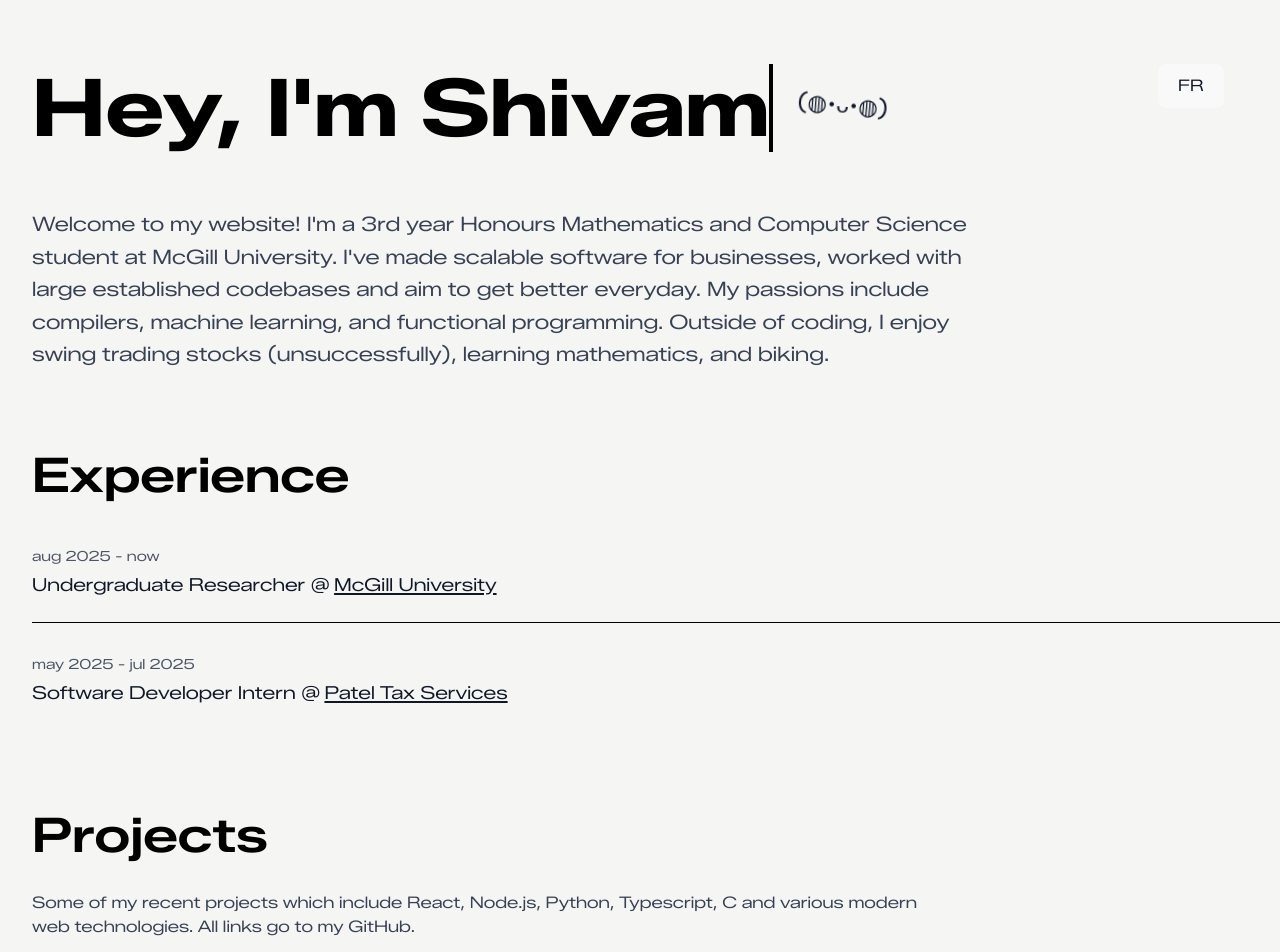
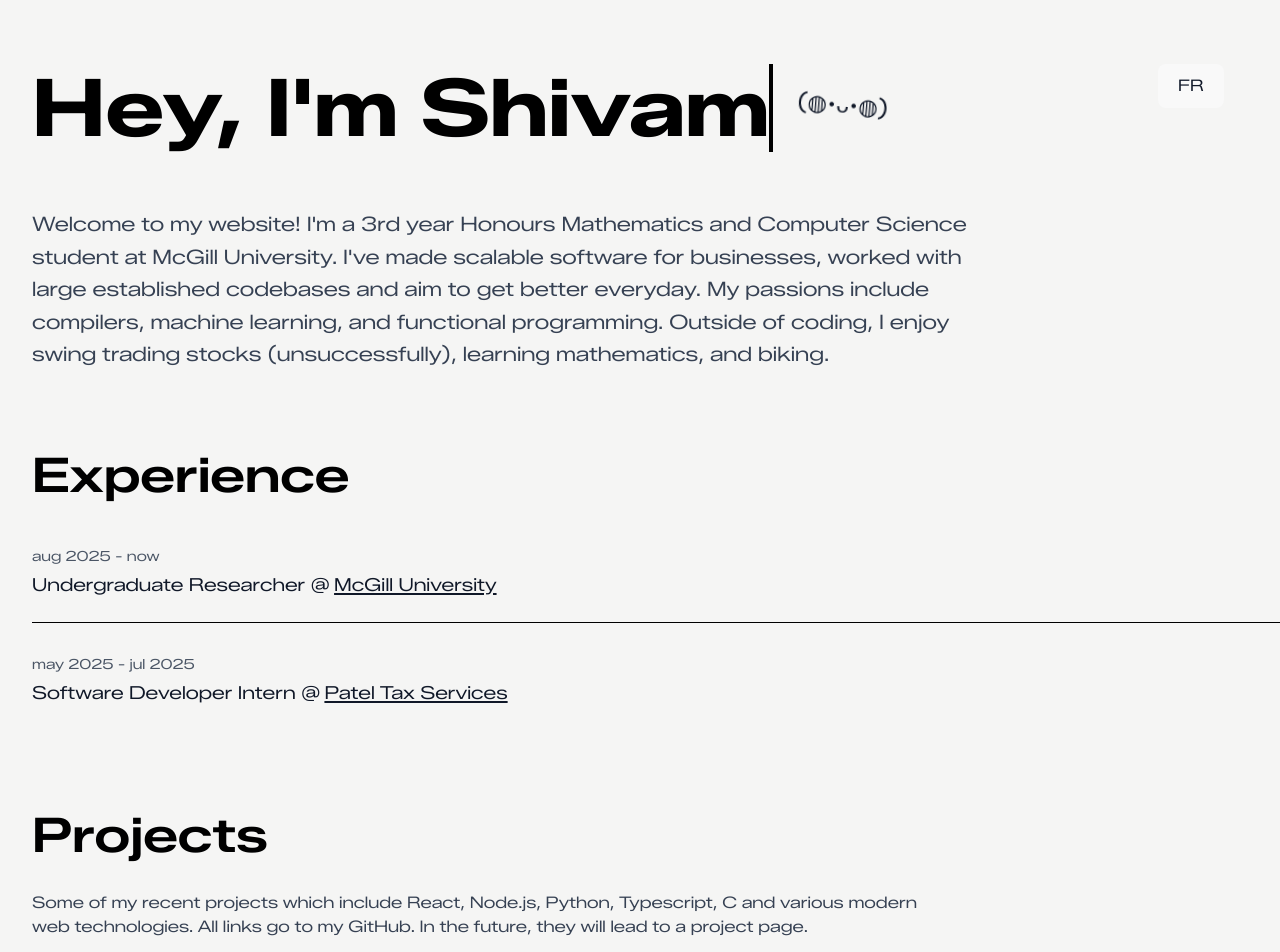
Before and after one commit to notsplol/TheCoolPortfolioTM, a React (Vite) app: page / in a window 1280 px wide. Shown: the top 952 px of the page. Built offline with nearby package versions, Linux system fonts and the light colour scheme.

Commit message:
TODO: project pages for each project

```diff
--- a/src/App.jsx
+++ b/src/App.jsx
@@ -117,7 +117,7 @@ function App() {
               </h2>
               <p className="text-gray-700 mb-12 max-w-7xl">
                 {isEnglish
-                  ? 'Some of my recent projects which include React, Node.js, Python, Typescript, C and various modern web technologies. All links go to my GitHub.'
+                  ? 'Some of my recent projects which include React, Node.js, Python, Typescript, C and various modern web technologies. All links go to my GitHub. In the future, they will lead to a project page.'
                   : 'Quelques-uns de mes projets récents qui incluent React, Node.js, Python, Typescript, C et diverses technologies web modernes. Tous les liens mènent à mon GitHub.'
                 }
               </p>
```
